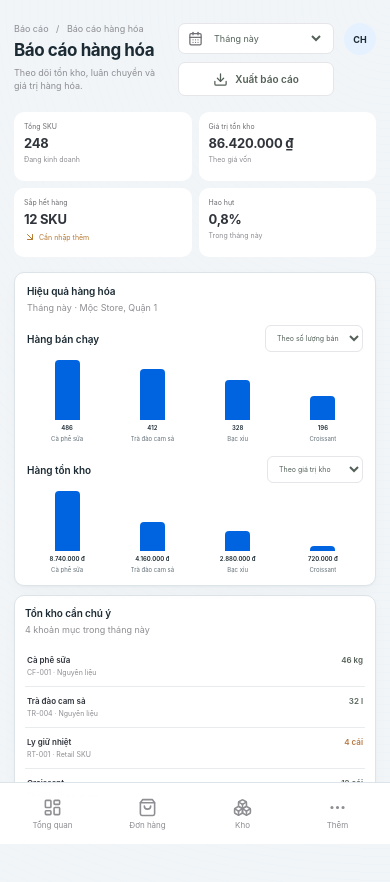
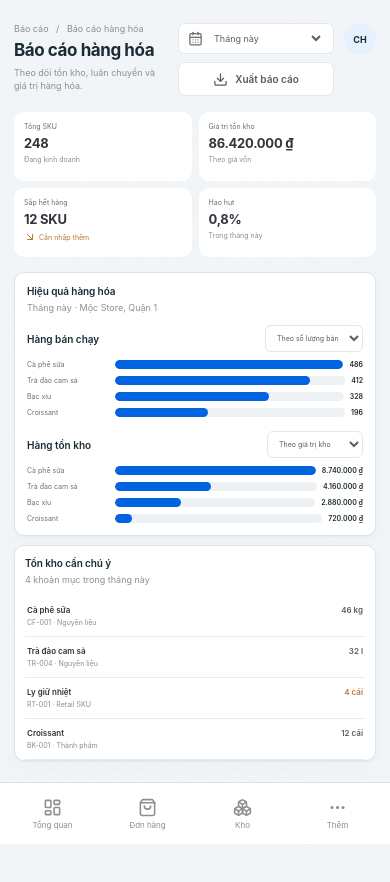
Before and after one commit to cngchis/FNB_SaaS, a React (Vite) app: page /management/reports/goods in a window 390 px wide. Shown: the top 882 px of the page. After the commit the page ends 855 px from the top, so only its background shows below. Built offline with nearby package versions, Linux system fonts and the light colour scheme.

Commit message:
Render goods report charts as horizontal bars

```diff
--- a/src/features/reports/Reports.tsx
+++ b/src/features/reports/Reports.tsx
@@ -28,7 +28,7 @@ function ProductMetricChart({ title, metric, onMetricChange, options }: { title:
   const maxValue = Math.max(...values, 1)
   return <section className="report-product-chart">
     <div className="report-product-chart-header"><h3>{title}</h3><select aria-label={`Lọc ${title.toLocaleLowerCase('vi')}`} value={metric} onChange={(event) => onMetricChange(event.target.value as GoodsMetric)}>{options.map((option) => <option key={option.value} value={option.value}>{option.label}</option>)}</select></div>
-    <div className="report-product-bars">{goodsMetrics.map((item) => <div className="report-product-bar" key={item.name} title={`${item.name}: ${metric === 'stockQuantity' || metric === 'quantity' ? item[metric] : formatCurrency(item[metric])}`}><div><i style={{ height: `${Math.max(5, item[metric] / maxValue * 100)}%` }} /></div><strong>{metric === 'stockQuantity' || metric === 'quantity' ? item[metric] : formatCurrency(item[metric])}</strong><span>{item.name}</span></div>)}</div>
+    <div className="report-product-bars">{goodsMetrics.map((item) => <div className="report-product-bar" key={item.name} title={`${item.name}: ${metric === 'stockQuantity' || metric === 'quantity' ? item[metric] : formatCurrency(item[metric])}`}><div><i style={{ width: `${Math.max(5, item[metric] / maxValue * 100)}%` }} /></div><strong>{metric === 'stockQuantity' || metric === 'quantity' ? item[metric] : formatCurrency(item[metric])}</strong><span>{item.name}</span></div>)}</div>
   </section>
 }
 
--- a/src/styles.css
+++ b/src/styles.css
@@ -623,12 +623,12 @@ kbd { flex: 0 0 auto; padding: 2px 4px; color: #8e8e93; border: 1px solid #e5e5e
 .report-product-chart-header { display: flex; align-items: center; justify-content: space-between; gap: 8px; margin-bottom: 8px; }
 .report-product-chart-header h3 { margin: 0; color: var(--carbon); font-size: 10px; font-weight: 600; }
 .report-product-chart-header select { max-width: 150px; height: 27px; padding: 0 7px; color: #536159; border: 1px solid #e5e5ea; border-radius: 6px; background: #fff; font-size: 8px; }
-.report-product-bars { display: grid; grid-template-columns: repeat(4, minmax(0, 1fr)); gap: 10px; height: 94px; }
-.report-product-bar { display: grid; min-width: 0; grid-template-rows: minmax(0, 1fr) auto auto; justify-items: center; gap: 4px; text-align: center; }
-.report-product-bar > div { display: flex; width: 100%; height: 100%; align-items: flex-end; justify-content: center; }
-.report-product-bar i { display: block; width: min(25px, 70%); min-height: 5px; border-radius: 4px 4px 0 0; background: var(--chart-green); }
-.report-product-bar strong { overflow: hidden; max-width: 100%; color: var(--carbon); font-size: 7px; font-weight: 600; text-overflow: ellipsis; white-space: nowrap; }
-.report-product-bar > span { overflow: hidden; max-width: 100%; color: var(--muted); font-size: 7px; text-overflow: ellipsis; white-space: nowrap; }
+.report-product-bars { display: grid; gap: 7px; }
+.report-product-bar { display: grid; min-width: 0; grid-template-columns: minmax(74px, 100px) minmax(0, 1fr) auto; grid-template-areas: "name bar value"; gap: 10px; align-items: center; }
+.report-product-bar > div { grid-area: bar; display: flex; width: 100%; height: 9px; align-items: center; overflow: hidden; border-radius: 5px; background: #eef1f4; }
+.report-product-bar i { display: block; height: 100%; min-width: 5px; border-radius: inherit; background: var(--chart-green); }
+.report-product-bar strong { grid-area: value; overflow: hidden; max-width: 110px; color: var(--carbon); font-size: 8px; font-weight: 600; text-align: right; text-overflow: ellipsis; white-space: nowrap; }
+.report-product-bar > span { grid-area: name; overflow: hidden; max-width: 100%; color: var(--muted); font-size: 8px; text-overflow: ellipsis; white-space: nowrap; text-align: left; }
 .report-total { display: flex; flex-direction: column; gap: 5px; margin: 21px 0 17px; padding: 13px; border-radius: 8px; background: #f1f5f8; }
 .report-total strong { color: #30343b; font-size: 18px; }
 .report-total span { color: #8e8e93; font-size: 9px; }
@@ -722,8 +722,9 @@ kbd { flex: 0 0 auto; padding: 2px 4px; color: #8e8e93; border: 1px solid #e5e5e
   .report-bar span { font-size: 6px; }
   .report-line-legend { gap: 5px; font-size: 7px; }
   .goods-charts-stack { gap: 14px; margin-top: 12px; }
-  .report-product-bars { gap: 5px; height: 82px; }
-  .report-product-bar strong, .report-product-bar > span { font-size: 6px; }
+  .report-product-bars { gap: 7px; }
+  .report-product-bar { grid-template-columns: minmax(65px, 82px) minmax(0, 1fr) auto; gap: 6px; }
+  .report-product-bar strong, .report-product-bar > span { font-size: 7px; }
   .report-product-chart-header select { max-width: 128px; font-size: 7px; }
   .report-breakdown { display: none; }
   .report-shift-banner { gap: 8px; padding: 9px; }
```
